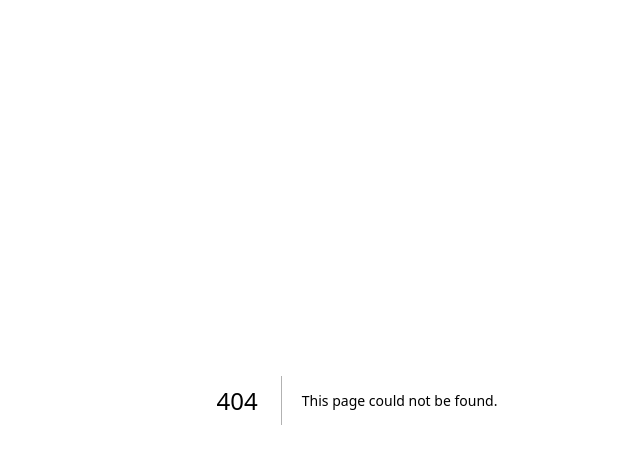
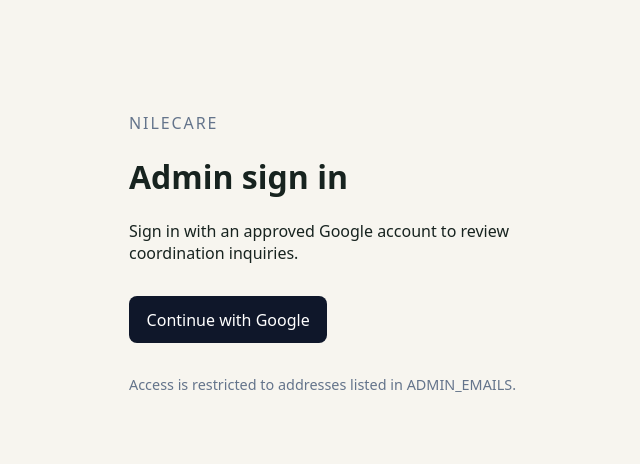
Before and after one commit to alkadyenjy2/NileCare, a Next.js app in the folder nilecare-landing/: page /admin/login in a window 1280 px wide. Before the commit this address had no page. Shown: the top 464 px of the page, without its empty margins (283-923 px from the left). Built offline with nearby package versions, Linux system fonts and the light colour scheme.

Commit message:
Add Google admin login page

```diff
--- /dev/null
+++ b/nilecare-landing/app/admin/login/page.tsx
@@ -0,0 +1,17 @@
+export const dynamic = "force-dynamic";
+
+export default async function AdminLoginPage({ searchParams }: { searchParams: Promise<{ error?: string }> }) {
+  const params = await searchParams;
+  return (
+    <main style={{ maxWidth: 520, margin: "4rem auto", padding: "2rem", fontFamily: "system-ui, sans-serif" }}>
+      <p style={{ letterSpacing: ".12em", textTransform: "uppercase", color: "#64748b" }}>NileCare</p>
+      <h1>Admin sign in</h1>
+      <p>Sign in with an approved Google account to review coordination inquiries.</p>
+      {params.error ? <p role="alert">Access denied or sign-in could not be completed. Check that your account is approved.</p> : null}
+      <a href="/api/admin/auth/login" style={{ display: "inline-block", marginTop: "1rem", padding: ".8rem 1.1rem", borderRadius: 8, background: "#0f172a", color: "white", textDecoration: "none" }}>
+        Continue with Google
+      </a>
+      <p style={{ marginTop: "2rem", fontSize: ".9rem", color: "#64748b" }}>Access is restricted to addresses listed in ADMIN_EMAILS.</p>
+    </main>
+  );
+}
```
